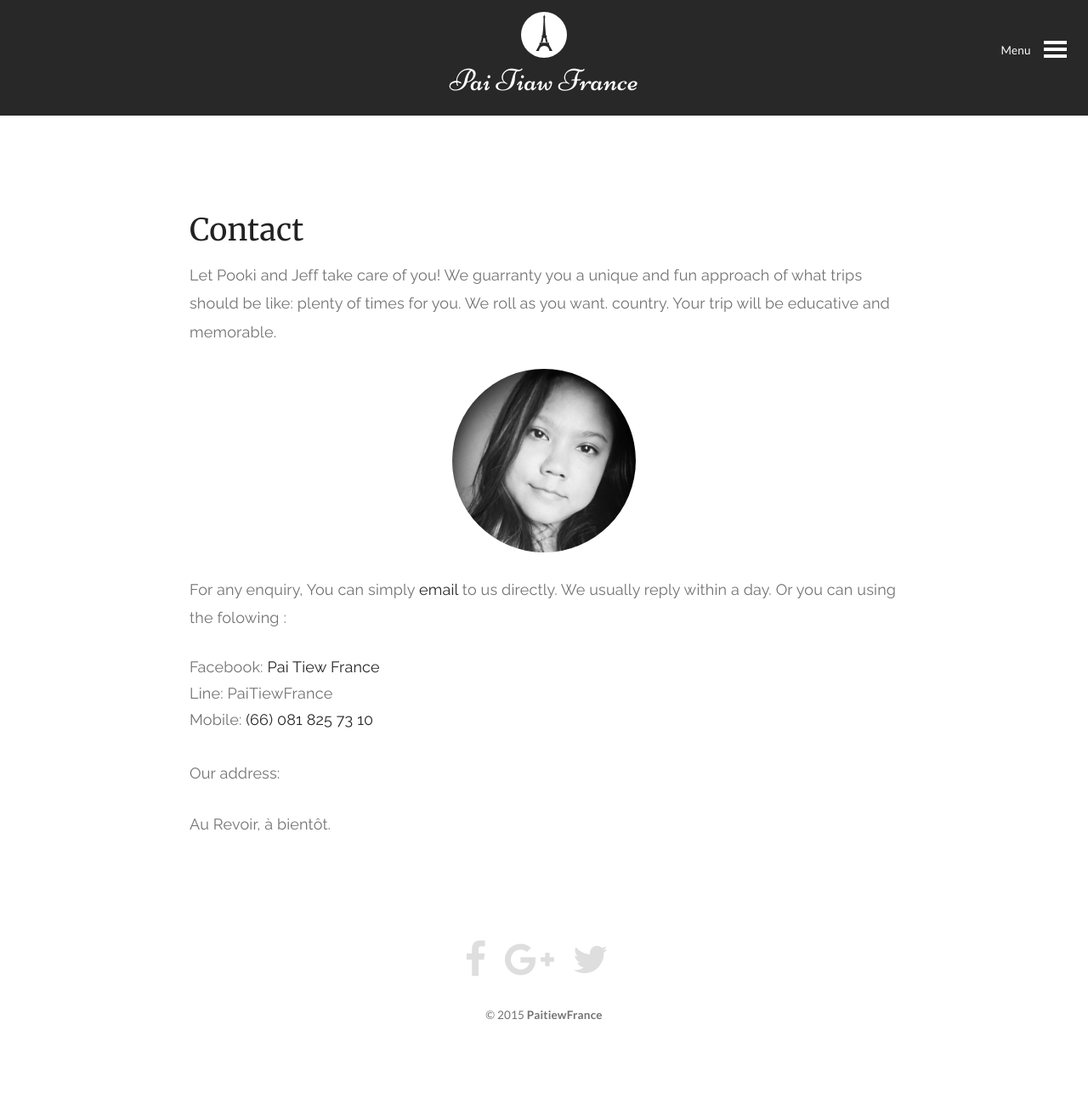
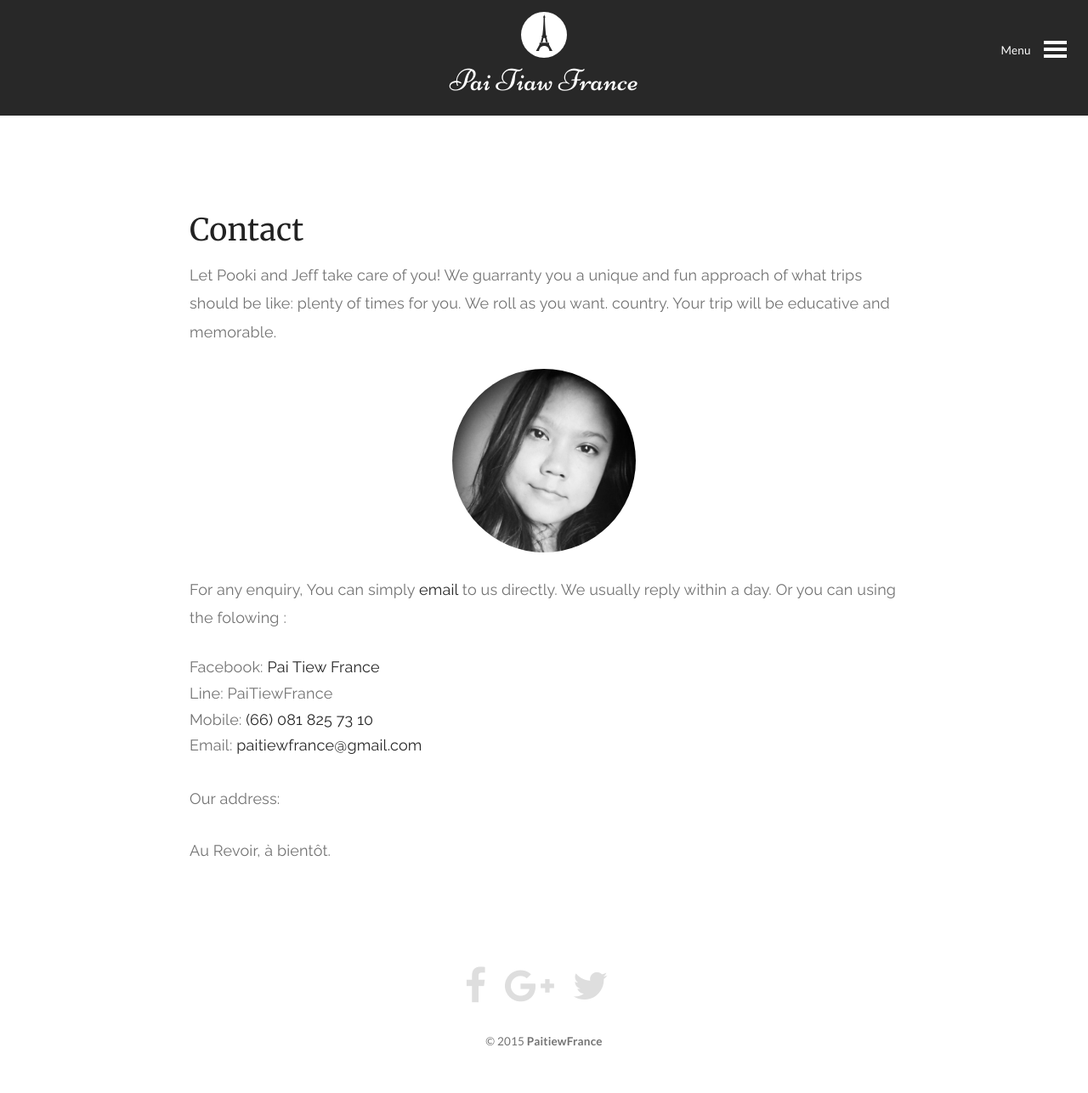
Before and after one commit to paitiewfrance/paitiewfrance.github.io, a Jekyll site: the page built from contact.md, in a window 1280 px wide. Shown: the whole page at 85% size. Built offline with Jekyll 4.4.1, drawn with Linux system fonts in a browser that asks for light colours; nearby versions of some CDN libraries; before the commit the page ends 1255 px from its top, so only the background shows below that.

Commit message:
Update contact page

```diff
--- a/contact.md
+++ b/contact.md
@@ -16,6 +16,7 @@ For any enquiry, You can simply [email](mailto:paitiewfrance@hotmail.com) to us
 - Facebook:  <span>[Pai Tiew France](https://www.facebook.com/paitiewfrance)</span>
 - Line: PaiTiewFrance
 - Mobile: <span>[ (66) 081 825 73 10]( tel:(66) 081 825 73 10)</span>
+- Email: <span>[paitiewfrance@gmail.com](mailto:paitiewfrance@gmaill.com?subject=Information request)</span>
 <br>
 <br>
 
```
